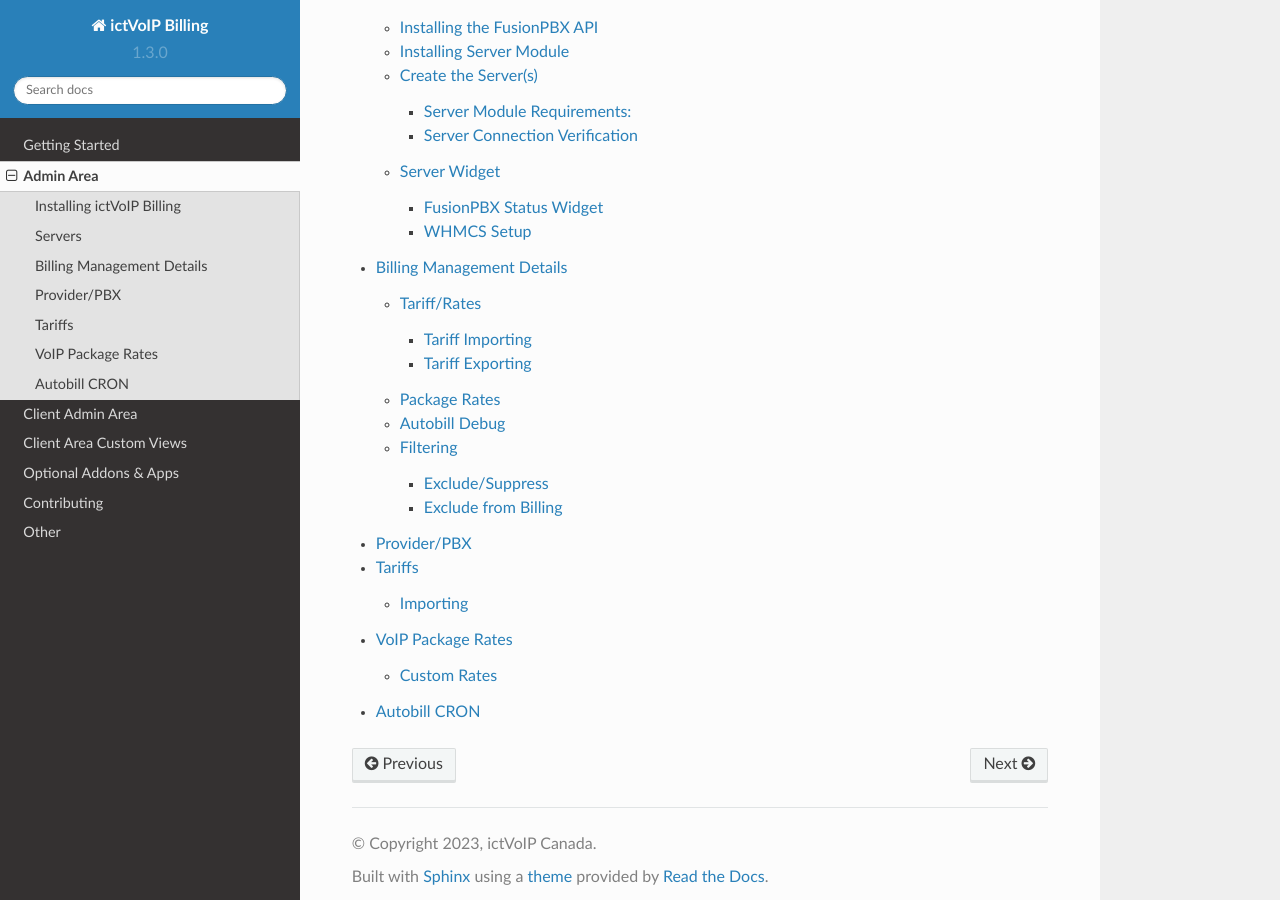
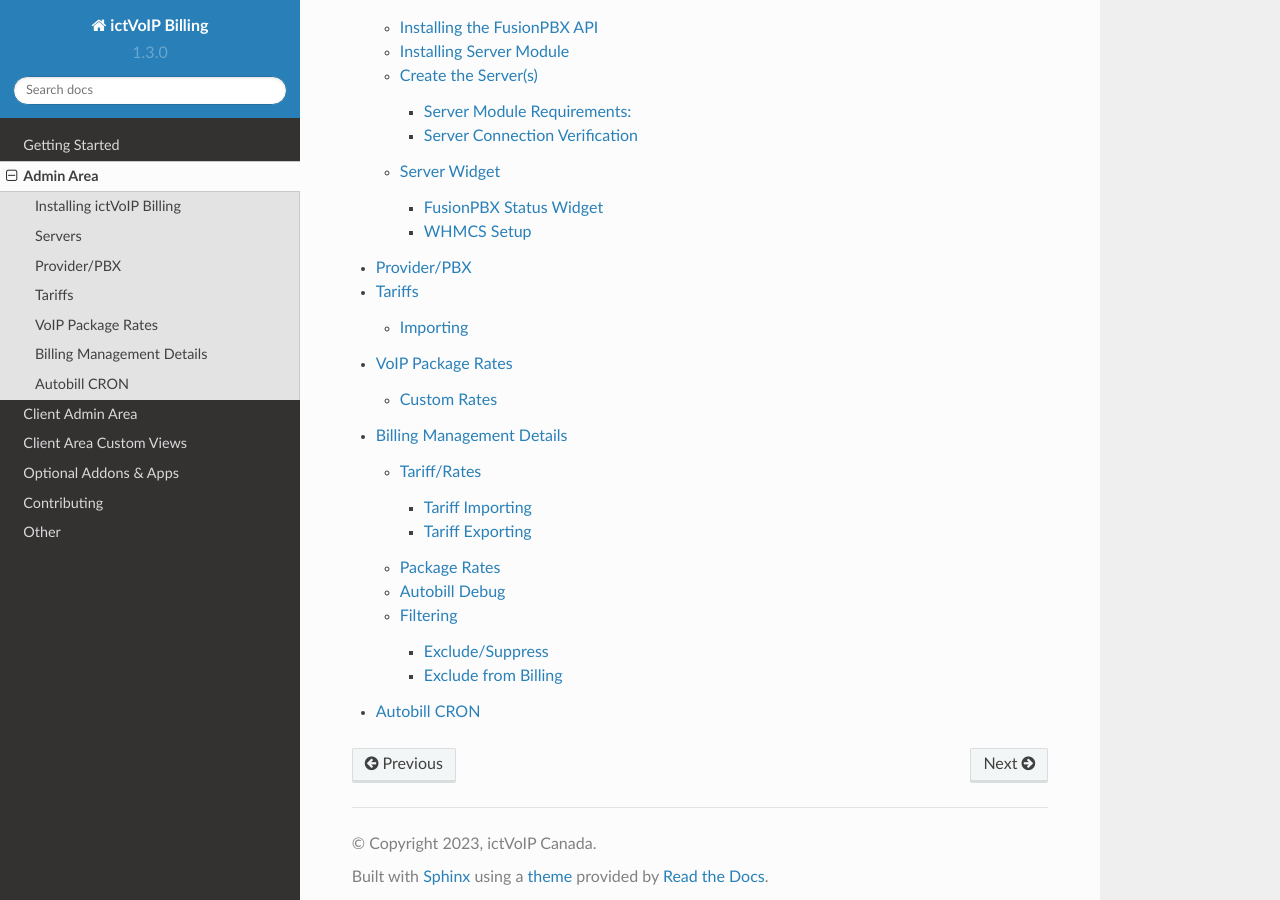
Before and after one commit to ictvoip/ictvoip-docs, a Sphinx documentation site: the page built from docs/source/admin.rst, in a window 1280 px wide and 900 px high, scrolled down 736 px. Built offline with Sphinx 7.4.7 and the Read the Docs theme 2.0.0, drawn with Linux system fonts in a browser that asks for light colours; pages that are not in the unit, such as notebooks, are missing from menus.

```diff
--- a/docs/source/admin.rst
+++ b/docs/source/admin.rst
@@ -18,8 +18,8 @@ ictVoIP Billing Admin area for the management of addon configuration and setup o
 
   admin/ictvoipbilling.rst
   admin/servers.rst
-  admin/billing_management.rst
   admin/providers.rst
   admin/tariffs.rst
   admin/packages.rst
+  admin/billing_management.rst
   admin/autobill.rst
```
